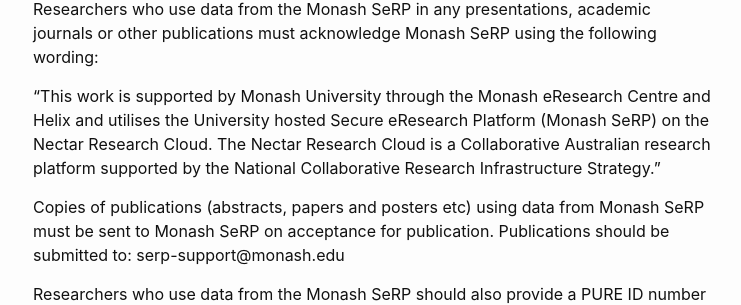
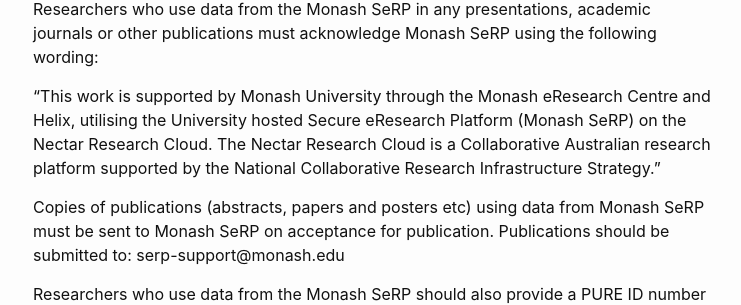
Before and after one commit to ARDC-Secure-Platforms/ardc-serp-docs, a Jekyll site: the page built from _docs/03-rucop-tm.md, in a window 1280 px wide and 900 px high, scrolled down 6855 px. Shown: the part 174-479 px from the top of the window, without its empty margins (267-1008 px from the left). Built offline with Jekyll 4.4.1, drawn with Linux system fonts in a browser that asks for light colours.

Commit message:
ackknowlege updated

```diff
--- a/_docs/03-rucop-tm.md
+++ b/_docs/03-rucop-tm.md
@@ -300,7 +300,7 @@ The Australian Government and its research funding bodies, the Australian Resear
 
 Researchers who use data from the Monash SeRP in any presentations, academic journals or other publications must acknowledge Monash SeRP using the following wording:
 
-"This work is supported by Monash University through the Monash eResearch Centre and Helix and utilises the University hosted Secure eResearch Platform (Monash SeRP) on the Nectar Research Cloud. The Nectar Research Cloud is a Collaborative Australian research platform supported by the National Collaborative Research Infrastructure Strategy."
+"This work is supported by Monash University through the Monash eResearch Centre and Helix, utilising the University hosted Secure eResearch Platform (Monash SeRP) on the Nectar Research Cloud. The Nectar Research Cloud is a Collaborative Australian research platform supported by the National Collaborative Research Infrastructure Strategy."
 
 Copies of publications (abstracts, papers and posters etc) using data from Monash SeRP must be sent to Monash SeRP on acceptance for publication. Publications should be submitted to:
 serp-support@monash.edu
```
